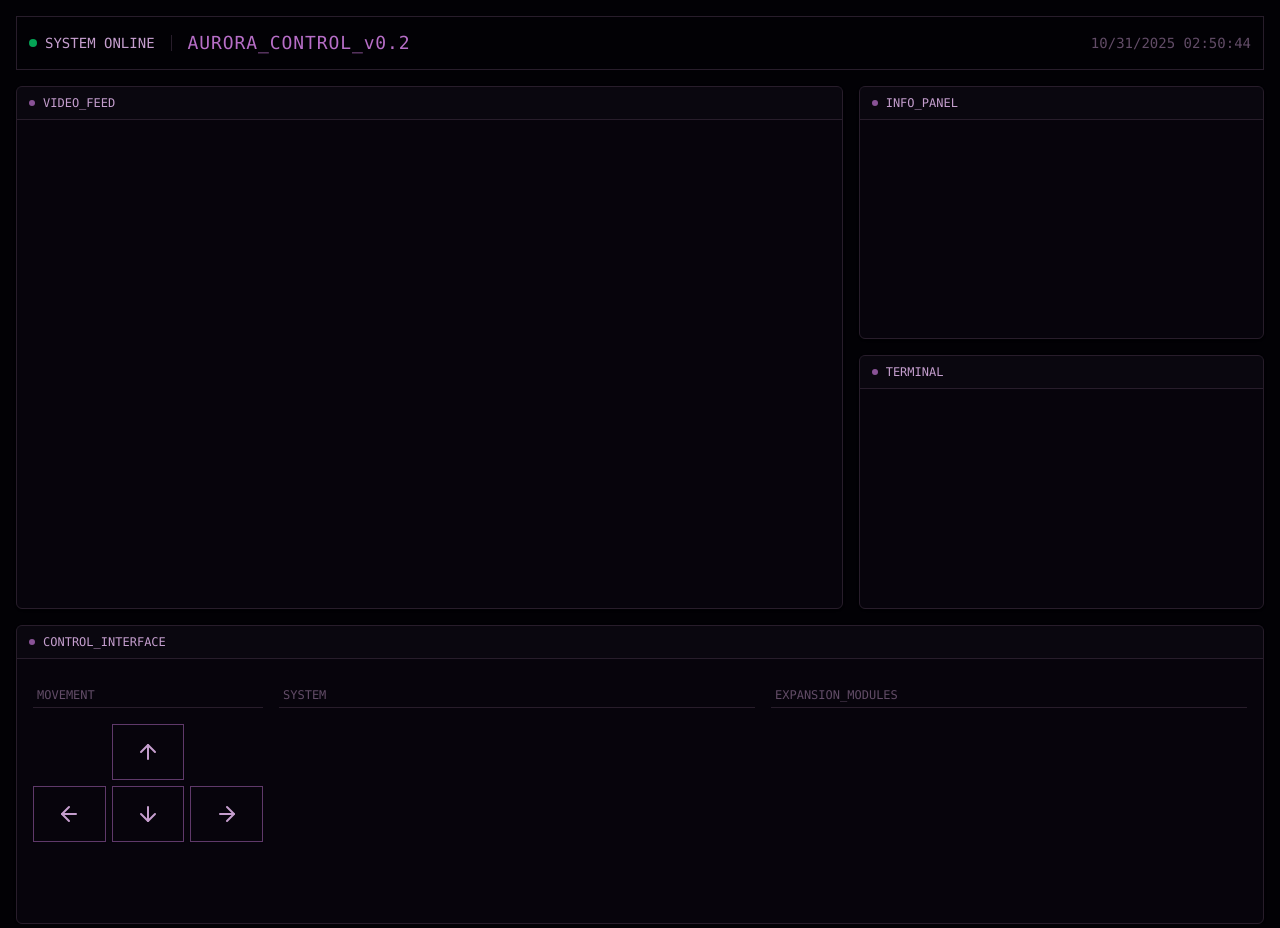
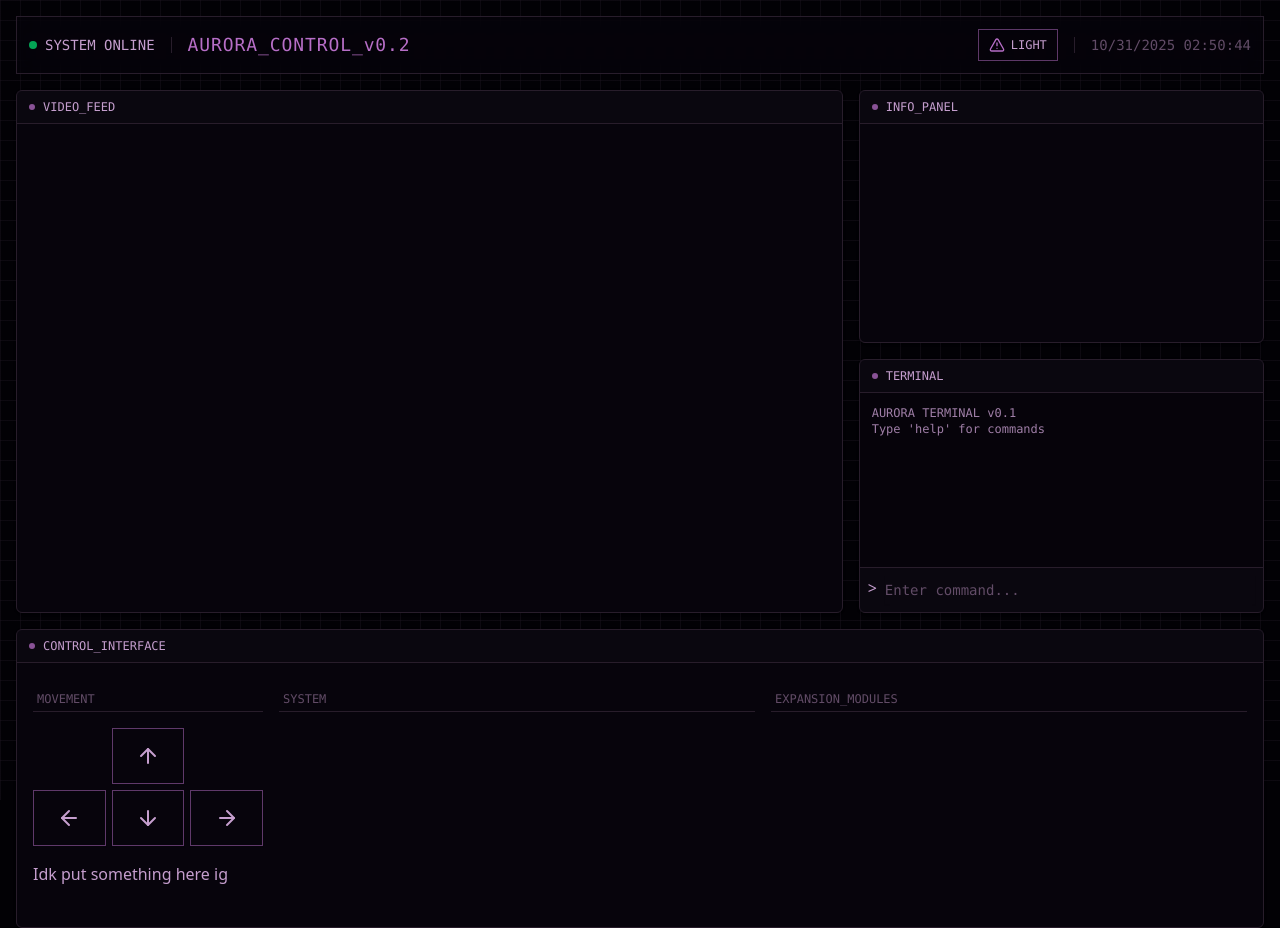
Before and after one commit to P3-AURORA-AAU/UI, a React (Vite) app in the folder web-interface/: page / in a window 1280 px wide. Built offline with nearby package versions, Linux system fonts and the light colour scheme.

Commit message:
added terminal (no actual commands yet)

```diff
--- a/web-interface/package.json
+++ b/web-interface/package.json
@@ -18,6 +18,7 @@
     "react": "^19.1.1",
     "react-dom": "^19.1.1",
     "tailwind-merge": "^3.3.1",
+    "tailwind-scrollbar": "^4.0.2",
     "tailwindcss": "^4.1.16"
   },
   "devDependencies": {
--- a/web-interface/src/App.tsx
+++ b/web-interface/src/App.tsx
@@ -1,33 +1,9 @@
-import VideoFeed from "@/components/interface/VideoFeed.tsx";
-import Header from "@/components/interface/Header.tsx";
-import Control from "@/components/interface/Control.tsx";
-import InfoPanel from "@/components/interface/InfoPanel.tsx";
-import Terminal from "@/components/interface/Terminal.tsx";
+import Interface from "@/components/Interface.tsx";
 
 function App() {
 
     return (
-        <div className={"h-screen w-screen p-4 bg-background"}>
-            <div className={"max-w-[1920px] mx-auto space-y-4"}>
-                <Header/>
-                <div className={"grid grid-cols-3 gap-4"}>
-                    {/*left column*/}
-                    <div className={"col-span-2 space-y-4"}>
-                        <VideoFeed/>
-                    </div>
-
-                    {/*right column*/}
-                    <div className={"space-y-4 flex flex-col "}>
-                        <InfoPanel/>
-                        <Terminal/>
-                    </div>
-
-                    <div className={"col-span-3"}>
-                        <Control/>
-                    </div>
-                </div>
-            </div>
-        </div>
+        <Interface/>
     )
 }
 
--- /dev/null
+++ b/web-interface/src/components/Interface.tsx
@@ -0,0 +1,31 @@
+import Header from "@/components/interface/Header.tsx";
+import VideoFeed from "@/components/interface/VideoFeed.tsx";
+import InfoPanel from "@/components/interface/InfoPanel.tsx";
+import Terminal from "@/components/interface/Terminal.tsx";
+import Control from "@/components/interface/Control.tsx";
+
+export default function Interface() {
+    return (
+        <div className={"h-screen w-screen p-4 bg-background grid-pattern"}>
+            <div className={"container mx-auto space-y-4"}>
+                <Header/>
+                <div className={"grid grid-cols-3 gap-4"}>
+                    {/*left column*/}
+                    <div className={"col-span-2 space-y-4"}>
+                        <VideoFeed/>
+                    </div>
+
+                    {/*right column*/}
+                    <div className={"space-y-4 flex flex-col "}>
+                        <InfoPanel/>
+                        <Terminal/>
+                    </div>
+
+                    <div className={"col-span-3"}>
+                        <Control/>
+                    </div>
+                </div>
+            </div>
+        </div>
+    )
+}
--- /dev/null
+++ b/web-interface/src/components/general/StyledButton.tsx
@@ -0,0 +1,28 @@
+import * as React from "react";
+import {Button, buttonVariants} from "@/components/ui/button.tsx";
+import {cn} from "@/lib/utils.ts";
+import type {VariantProps} from "class-variance-authority";
+
+export default function StyledButton({
+                                         className,
+                                         size,
+                                         asChild = false,
+                                         ...props
+                                     }: React.ComponentProps<"button"> &
+    VariantProps<typeof buttonVariants> & {
+    asChild?: boolean
+}) {
+    return (
+        <Button
+            variant={"outline"}
+            size={size}
+            asChild={asChild}
+            className={cn(className,
+                "border-primary/50 hover:border-primary hover:bg-primary/20 hover:text-primary bg-transparent" +
+                " active:bg-primary/50 active:text-secondary"
+            )}
+            {...props}
+        >
+        </Button>
+    )
+}
--- a/web-interface/src/components/general/Window.tsx
+++ b/web-interface/src/components/general/Window.tsx
@@ -9,14 +9,14 @@ export default function Window({
                                    ...props
                                }: React.ComponentProps<"div"> & { title?: string }): JSX.Element {
     return (
-        <Card className={cn("p-0", className)}>
+        <Card className={cn("p-0 flex flex-col", className)}>
             {/*header stuff*/}
             <div className={"border-b p-2 flex items-center gap-2 bg-secondary/30 px-3"}>
                 <div className="w-1.5 h-1.5 bg-primary rounded-full animate-pulse"/>
                 <span className={"font-mono text-xs text-foreground"}>{title}</span>
             </div>
 
-            <div {...props}>
+            <div className={"flex-1"} {...props}>
             </div>
         </Card>
     )
--- a/web-interface/src/components/interface/Control.tsx
+++ b/web-interface/src/components/interface/Control.tsx
@@ -1,6 +1,6 @@
 import Window from "@/components/general/Window.tsx";
-import {Button} from "@/components/ui/button.tsx";
 import {ArrowDown, ArrowLeft, ArrowRight, ArrowUp} from "lucide-react";
+import StyledButton from "@/components/general/StyledButton.tsx";
 
 export default function Control() {
     return (
@@ -22,36 +22,21 @@ function Movement() {
             <span className={"text-xs font-mono text-muted-foreground border-b p-1"}>MOVEMENT</span>
             <div className={"grid grid-cols-3 gap-1.5"}>
                 <div/>
-                <Button
-                    variant={"outline"}
-                    className={"h-14 border-primary/50 hover:border-primary hover:bg-primary/20 hover:text-primary" +
-                        " bg-transparent"}
-                >
+                <StyledButton className={"h-14"}>
                     <ArrowUp className={"size-6"}/>
-                </Button>
+                </StyledButton>
                 <div/>
-                <Button
-                    variant={"outline"}
-                    className={"h-14 border-primary/50 hover:border-primary hover:bg-primary/20 hover:text-primary" +
-                        " bg-transparent"}
-                >
+                <StyledButton className={"h-14"}>
                     <ArrowLeft className={"size-6"}/>
-                </Button>
-                <Button
-                    variant={"outline"}
-                    className={"h-14 border-primary/50 hover:border-primary hover:bg-primary/20 hover:text-primary" +
-                        " bg-transparent"}
-                >
+                </StyledButton>
+                <StyledButton className={"h-14"}>
                     <ArrowDown className={"size-6"}/>
-                </Button>
-                <Button
-                    variant={"outline"}
-                    className={"h-14 border-primary/50 hover:border-primary hover:bg-primary/20 hover:text-primary" +
-                        " bg-transparent"}
-                >
+                </StyledButton>
+                <StyledButton className={"h-14"}>
                     <ArrowRight className={"size-6"}/>
-                </Button>
+                </StyledButton>
             </div>
+            <p>Idk put something here ig</p>
         </div>
     )
 }
--- a/web-interface/src/components/interface/Header.tsx
+++ b/web-interface/src/components/interface/Header.tsx
@@ -1,4 +1,5 @@
 import {useEffect, useState} from "react";
+import {ThemeToggle} from "@/components/interface/ThemeToggle.tsx";
 
 export default function Header() {
     const [currentTime, setCurrentTime] = useState(new Date())
@@ -11,7 +12,7 @@ export default function Header() {
     }, [])
 
     return (
-        <header className={"border p-3"}>
+        <header className={"border p-3 bg-card/50 backdrop-blur-sm"}>
             <div className={"flex justify-between items-center"}>
                 {/*left side, basic info in case you forgot where you are*/}
                 <div className={"flex gap-4 items-center"}>
@@ -24,7 +25,9 @@ export default function Header() {
                 </div>
 
                 {/*right side, time because it looks cool idk*/}
-                <div className="text-sm font-mono text-muted-foreground items-center">
+                <div className="text-sm font-mono text-muted-foreground items-center flex gap-4">
+                    <ThemeToggle/>
+                    <div className="h-4 w-px bg-border"/>
                     <p>
                         {currentTime.toLocaleString('dk', {hour12: false}).replace(',', '')}
                     </p>
--- a/web-interface/src/components/interface/Terminal.tsx
+++ b/web-interface/src/components/interface/Terminal.tsx
@@ -1,10 +1,64 @@
 import Window from "@/components/general/Window.tsx";
+import {type FormEvent, useState} from "react";
+import {Input} from "@/components/ui/input.tsx";
+
+interface TerminalLine {
+    // idk what we need here these are just what i could think of
+    type: "input" | "output" | "error" | "warning" | "log";
+    content: string;
+}
 
 export default function Terminal() {
+    const [lines, setLines] = useState<TerminalLine[]>([
+        {type: "output", content: "AURORA TERMINAL v0.1"},
+        {type: "output", content: "Type 'help' for commands"},
+    ]);
+    const [input, setInput] = useState<string>("");
+
+    const handleCommand = (inputText: string) => {
+        // need this when we actually handle the command
+        // const trimmed = inputText.trim().toLowerCase();
+
+        // add input to terminal
+        setLines((prevState) => [...prevState, {type: "input", content: `> ${inputText}`}]);
+
+        // this is where we are supposed to handle the command, but for now we just write out stuff to test
+        setLines((prevState) => [...prevState, {type: "output", content: "wow you wrote a command, good job!!"}])
+    }
+
+    const handleSubmit = (e: FormEvent) => {
+        e.preventDefault();
+        handleCommand(input)
+        setInput("");
+    }
+
     return (
-        <Window title={"TERMINAL"} className={"flex-1"}>
-            <div className={""}>
+        <Window title={"TERMINAL"} className={"flex-1 gap-0"}>
+            <div className={"flex flex-col h-full"}>
+                <div className={"font-mono overflow-y-auto text-xs bg-black/20 p-3 flex-1 max-h-56 scrollbar-thin" +
+                    " scrollbar-track-background scrollbar-thumb-primary/50"}>
+                    {lines.map((line, i) => (
+                        <div key={i} className={
+                            // fucked up ternary :sob: TODO: maybe do this better lol, or idk honestly who cares
+                            line.type === "input" ? "text-primary" :
+                                line.type === "error" ? "text-destructive" :
+                                    "text-foreground/80"
+                        }>{line.content}</div>
+                    ))}
+                </div>
 
+                <form onSubmit={handleSubmit} className={"p-2 border-t bg-secondary/30"}>
+                    <div className={"flex gap-2"}>
+                        <span>{">"}</span>
+                        <Input
+                            value={input}
+                            onChange={(e) => setInput(e.target.value)}
+                            placeholder={"Enter command..."}
+                            className={"h-7 border-0 focus-visible:ring-0 text-xs font-mono text-foreground" +
+                                " placeholder:text-muted-foreground px-0"}
+                        />
+                    </div>
+                </form>
             </div>
         </Window>
     )
--- /dev/null
+++ b/web-interface/src/components/interface/ThemeToggle.tsx
@@ -0,0 +1,46 @@
+"use client"
+
+import {Moon, AlertTriangle} from "lucide-react"
+import {useEffect, useState} from "react"
+import StyledButton from "@/components/general/StyledButton.tsx";
+
+export function ThemeToggle() {
+    const [theme, setTheme] = useState<"light" | "dark">("dark")
+
+    useEffect(() => {
+        // Check localStorage on mount
+        const savedTheme = localStorage.getItem("theme") as "light" | "dark" | null
+        if (savedTheme) {
+            setTheme(savedTheme)
+            document.documentElement.classList.toggle("light", savedTheme === "light")
+        }
+    }, [])
+
+    const toggleTheme = () => {
+        const newTheme = theme === "dark" ? "light" : "dark"
+        setTheme(newTheme)
+        localStorage.setItem("theme", newTheme)
+        document.documentElement.classList.toggle("light", newTheme === "light")
+    }
+
+    return (
+        <StyledButton
+            onClick={toggleTheme}
+            aria-label="Toggle theme"
+            size={"sm"}
+        >
+            {theme === "dark" ? (
+                <>
+                    {/*<Sun className="w-4 h-4 text-primary"/>*/}
+                    <AlertTriangle className="w-4 h-4 text-primary"/>
+                    <span className="text-xs font-mono text-foreground">LIGHT</span>
+                </>
+            ) : (
+                <>
+                    <Moon className="w-4 h-4 text-primary"/>
+                    <span className="text-xs font-mono text-foreground">DARK</span>
+                </>
+            )}
+        </StyledButton>
+    )
+}
--- /dev/null
+++ b/web-interface/src/components/ui/input.tsx
@@ -0,0 +1,21 @@
+import * as React from "react"
+
+import { cn } from "@/lib/utils"
+
+function Input({ className, type, ...props }: React.ComponentProps<"input">) {
+  return (
+    <input
+      type={type}
+      data-slot="input"
+      className={cn(
+        "file:text-foreground placeholder:text-muted-foreground selection:bg-primary selection:text-primary-foreground dark:bg-input/30 border-input h-9 w-full min-w-0 rounded-md border bg-transparent px-3 py-1 text-base shadow-xs transition-[color,box-shadow] outline-none file:inline-flex file:h-7 file:border-0 file:bg-transparent file:text-sm file:font-medium disabled:pointer-events-none disabled:cursor-not-allowed disabled:opacity-50 md:text-sm",
+        "focus-visible:border-ring focus-visible:ring-ring/50 focus-visible:ring-[3px]",
+        "aria-invalid:ring-destructive/20 dark:aria-invalid:ring-destructive/40 aria-invalid:border-destructive",
+        className
+      )}
+      {...props}
+    />
+  )
+}
+
+export { Input }
--- a/web-interface/src/index.css
+++ b/web-interface/src/index.css
@@ -1,5 +1,7 @@
 @import "tailwindcss";
 @import "tw-animate-css";
+
+@plugin 'tailwind-scrollbar';
 
 @custom-variant dark (&:is(.dark *));
 
@@ -37,6 +39,33 @@
     --sidebar-accent-foreground: oklch(0.205 0 0);
     --sidebar-border: oklch(0.922 0 0);
     --sidebar-ring: oklch(0.708 0 0);
+}
+
+.light {
+    --background: oklch(0.98 0.01 320);
+    --foreground: oklch(0.25 0.05 320);
+    --card: oklch(0.95 0.01 320);
+    --card-foreground: oklch(0.25 0.05 320);
+    --popover: oklch(0.95 0.01 320);
+    --popover-foreground: oklch(0.25 0.05 320);
+    --primary: oklch(0.55 0.18 320);
+    --primary-foreground: oklch(0.98 0.01 320);
+    --secondary: oklch(0.92 0.01 320);
+    --secondary-foreground: oklch(0.25 0.05 320);
+    --muted: oklch(0.92 0.01 320);
+    --muted-foreground: oklch(0.55 0.05 320);
+    --accent: oklch(0.65 0.2 340);
+    --accent-foreground: oklch(0.98 0.01 320);
+    --destructive: oklch(0.55 0.18 25);
+    --destructive-foreground: oklch(0.98 0.01 320);
+    --border: oklch(0.85 0.02 320);
+    --input: oklch(0.92 0.01 320);
+    --ring: oklch(0.55 0.18 320);
+    --chart-1: oklch(0.646 0.222 320);
+    --chart-2: oklch(0.6 0.118 340);
+    --chart-3: oklch(0.5 0.1 300);
+    --chart-4: oklch(0.7 0.189 310);
+    --chart-5: oklch(0.65 0.188 330);
 }
 
 /*a {*/
@@ -131,40 +160,6 @@
     --color-sidebar-ring: var(--sidebar-ring);
 }
 
-.dark {
-    --background: oklch(0.145 0 0);
-    --foreground: oklch(0.985 0 0);
-    --card: oklch(0.205 0 0);
-    --card-foreground: oklch(0.985 0 0);
-    --popover: oklch(0.205 0 0);
-    --popover-foreground: oklch(0.985 0 0);
-    --primary: oklch(0.922 0 0);
-    --primary-foreground: oklch(0.205 0 0);
-    --secondary: oklch(0.269 0 0);
-    --secondary-foreground: oklch(0.985 0 0);
-    --muted: oklch(0.269 0 0);
-    --muted-foreground: oklch(0.708 0 0);
-    --accent: oklch(0.269 0 0);
-    --accent-foreground: oklch(0.985 0 0);
-    --destructive: oklch(0.704 0.191 22.216);
-    --border: oklch(1 0 0 / 10%);
-    --input: oklch(1 0 0 / 15%);
-    --ring: oklch(0.556 0 0);
-    --chart-1: oklch(0.488 0.243 264.376);
-    --chart-2: oklch(0.696 0.17 162.48);
-    --chart-3: oklch(0.769 0.188 70.08);
-    --chart-4: oklch(0.627 0.265 303.9);
-    --chart-5: oklch(0.645 0.246 16.439);
-    --sidebar: oklch(0.205 0 0);
-    --sidebar-foreground: oklch(0.985 0 0);
-    --sidebar-primary: oklch(0.488 0.243 264.376);
-    --sidebar-primary-foreground: oklch(0.985 0 0);
-    --sidebar-accent: oklch(0.269 0 0);
-    --sidebar-accent-foreground: oklch(0.985 0 0);
-    --sidebar-border: oklch(1 0 0 / 10%);
-    --sidebar-ring: oklch(0.556 0 0);
-}
-
 @layer base {
     * {
         @apply border-border outline-ring/50;
@@ -174,3 +169,16 @@
         @apply bg-background text-foreground;
     }
 }
+
+@layer utilities {
+    .grid-pattern {
+        background-image: linear-gradient(oklch(0.25 0.03 320 / 0.3) 1px, transparent 1px),
+        linear-gradient(90deg, oklch(0.25 0.03 320 / 0.3) 1px, transparent 1px);
+        background-size: 20px 20px;
+    }
+
+    .light .grid-pattern {
+        background-image: linear-gradient(oklch(0.85 0.02 320 / 0.4) 1px, transparent 1px),
+        linear-gradient(90deg, oklch(0.85 0.02 320 / 0.4) 1px, transparent 1px);
+    }
+}
```
Also changed, not shown: 1 other file (tests, documents, lock files or other folders).
